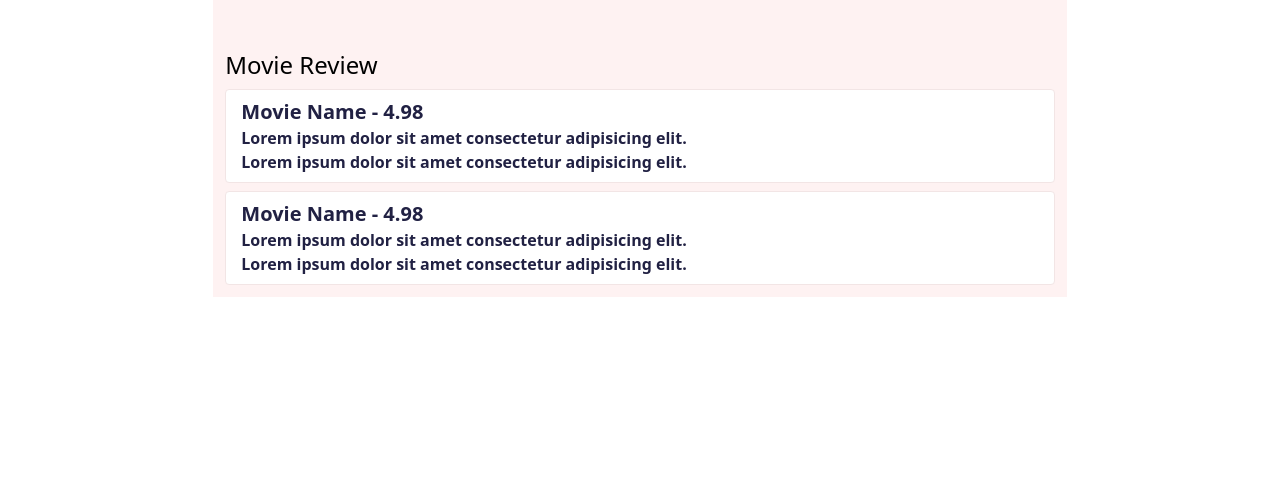
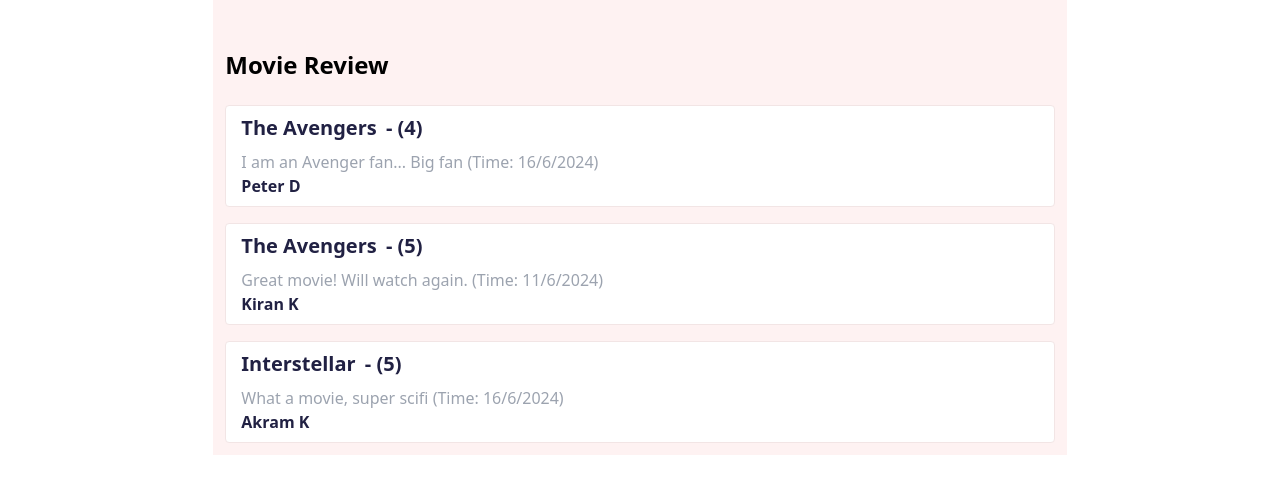
Before and after one commit to Tanvirahmed321110/movie-mania, a website with bundled scripts: page src/index.html in a window 1280 px wide. Shown: the part 165-658 px from the top of the page. Built offline with nearby package versions, Linux system fonts and the light colour scheme.

Commit message:
added time and other

```diff
--- a/src/index.html
+++ b/src/index.html
@@ -28,18 +28,9 @@
 
             <section>
                 <div id="movies" class="p-3">
-                    <div class="text-2xl">Movie Review</div>
-                    <div class="flex flex-col mt-2" id="movies-card-wrapper">
-                        <div class="card">
-                            <div class="text-xl">Movie Name - <span>4.98</span></div>
-                            <div class="text-md">Lorem ipsum dolor sit amet consectetur adipisicing elit.</div>
-                            <div class="text-md">Lorem ipsum dolor sit amet consectetur adipisicing elit.</div>
-                        </div>
-                        <div class="card mt-2">
-                            <div class="text-xl">Movie Name - <span>4.98</span></div>
-                            <div class="text-md">Lorem ipsum dolor sit amet consectetur adipisicing elit.</div>
-                            <div class="text-md">Lorem ipsum dolor sit amet consectetur adipisicing elit.</div>
-                        </div>
+                    <div class="text-2xl font-semibold">Movie Review</div>
+                    <div class="flex flex-col mt-2 " id="movies-card-wrapper">
+
                     </div>
                 </div>
             </section>
--- a/src/index.js
+++ b/src/index.js
@@ -24,7 +24,9 @@
 
 function createTagClassList(tag, value, classes) {
     const element = document.createElement(tag)
-    element.innerText = value;
+    if (value) {
+        element.innerText = value;
+    }
     element.classList.add(...classes.split(' '))
     return element
 }
@@ -57,13 +59,26 @@
         // const raging = element.rating;
         // const review = element.content
         // const by = element.by
-        const { title, rating, content, by } = element
+        const card = createTagClassList('div', false, 'card mt-4')
+        const { title, rating, content, by, on } = element
 
+        // title and raging
         const movieNameTag = createTagClassList('p', title, 'text-xl', 'text-red-100')
-        movieNameTag.innerHtml = `<span> - ${rating}</span>`
-        console.log(title, rating, content, by)
+        const movieNameRaging = createTagClassList('span', rating, 'ml-1')
+        movieNameRaging.innerText = ` -  (${rating})`
+        movieNameTag.appendChild(movieNameRaging)
+        card.appendChild(movieNameTag)
 
-        // card.appendChild(movieCardWrapper)
+        //content
+        const contentTag = createTagClassList('p', content, 'text-gray-400 pt-2 font-thin')
+        contentTag.innerText = `${content} (Time:  ${new Intl.DateTimeFormat('en-IN').format(on)})`
+        card.appendChild(contentTag)
+
+        // by
+        const userName = createTagClassList('p', by, 'text-md')
+        card.appendChild(userName)
+
+        movieCardWrapper.appendChild(card)
     })
 }
 init()
```
Also changed, not shown: src/output.css.
